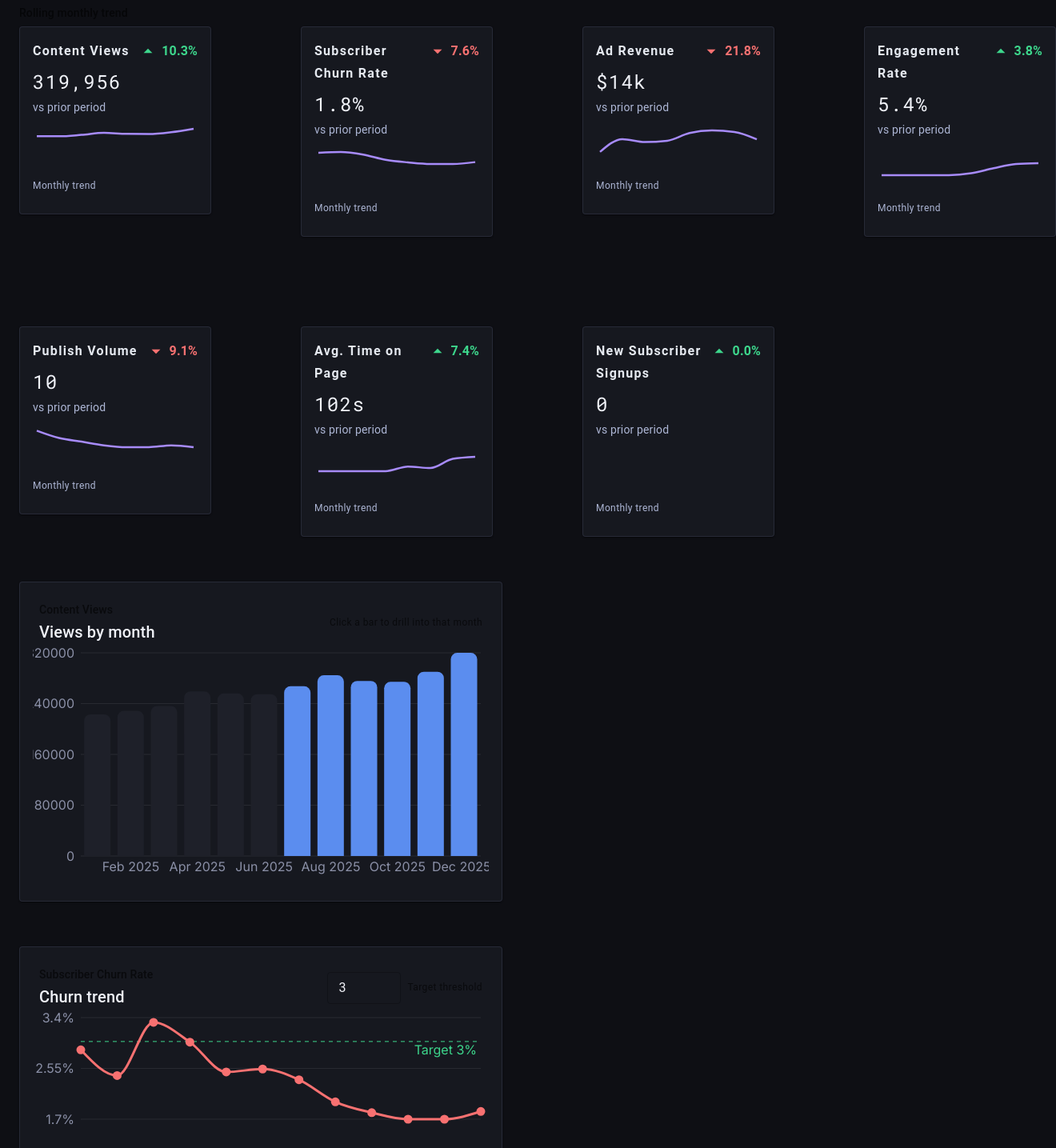
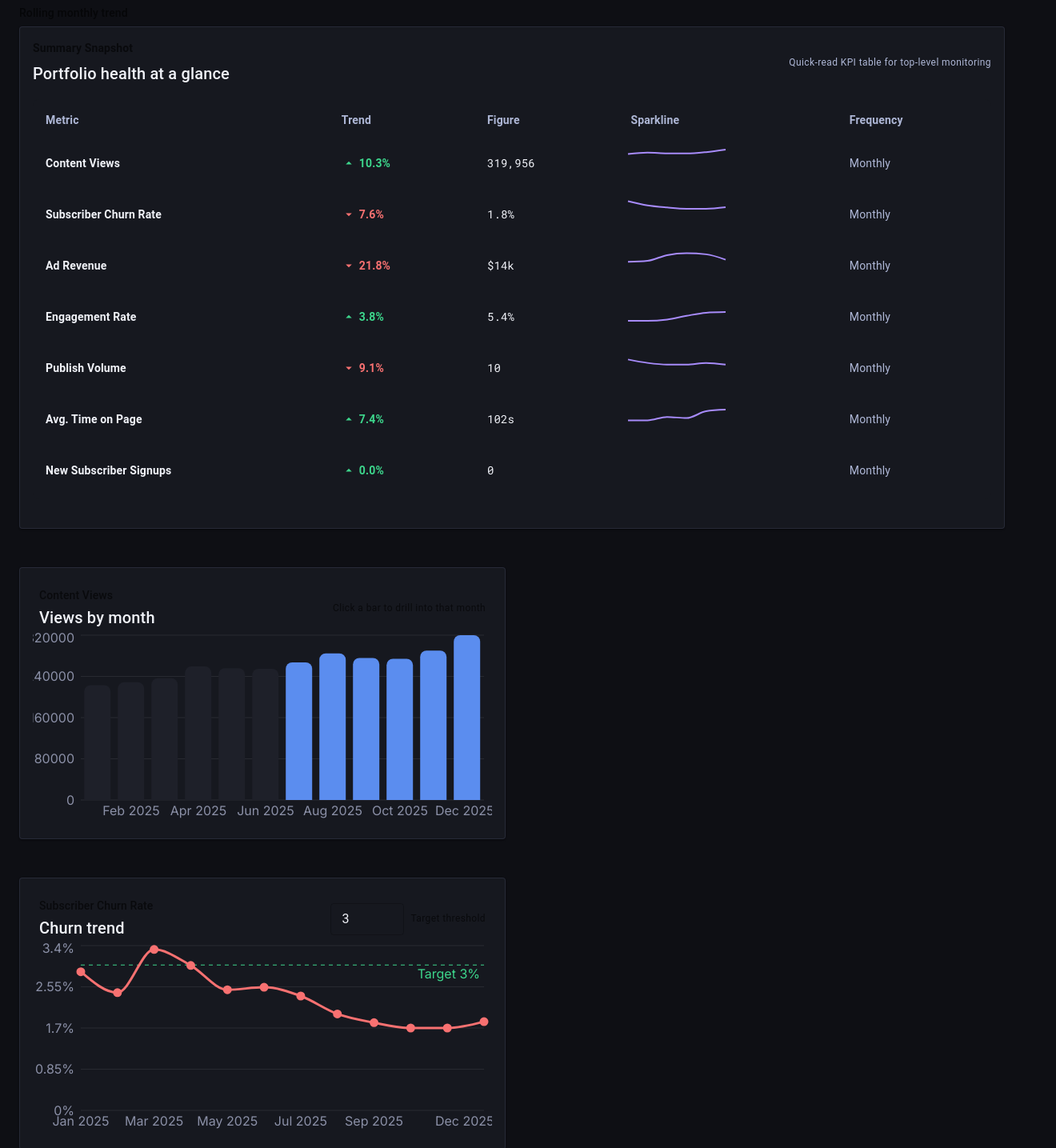
Before and after one commit to colinrobins-ux/Proto_301, a React (Vite) app: page / in a window 1280 px wide. Shown: the part 100-1535 px from the top of the page at 80% size, 1320 px wide, since content can reach past the window. Built offline with nearby package versions, Linux system fonts and the light colour scheme.

Commit message:
Updated table for portfolio health; still working on making it look right

```diff
--- a/src/App.tsx
+++ b/src/App.tsx
@@ -13,6 +13,12 @@ import {
   MenuItem,
   Select,
   SelectChangeEvent,
+  Table,
+  TableBody,
+  TableCell,
+  TableContainer,
+  TableHead,
+  TableRow,
   ToggleButton,
   ToggleButtonGroup,
   TextField,
@@ -281,59 +287,28 @@ const App = () => {
     }
   };
 
-  const metricCards = metricDefinitions.map((metric) => {
-    const rawCurrent = timeFilter === 'Year to Date' ? getYtdValues(metric.key) : getMetricValue(metric.key, currentPeriod ?? {} as ChartPoint);
-    const rawPrior = timeFilter === 'Year to Date' ? getYtdValues(metric.key) * 0.95 : getMetricValue(metric.key, priorPeriod ?? {} as ChartPoint);
+  const frequencyLabel = view === 'weekly' || timeFilter === 'This Week' || timeFilter === 'Last 30 Days' ? 'Weekly' : 'Monthly';
+
+  const metricSummaryRows = metricDefinitions.map((metric) => {
+    const rawCurrent = timeFilter === 'Year to Date' ? getYtdValues(metric.key) : getMetricValue(metric.key, currentPeriod ?? ({} as ChartPoint));
+    const rawPrior = timeFilter === 'Year to Date' ? getYtdValues(metric.key) * 0.95 : getMetricValue(metric.key, priorPeriod ?? ({} as ChartPoint));
     const { percent, direction } = formatDelta(rawCurrent, rawPrior);
     const isPositive = metric.invertTrend ? direction === 'down' : direction === 'up';
     const formattedValue = metric.valueLabel(rawCurrent);
     const formattedDelta = `${Math.abs(percent).toFixed(1)}%`;
-    const sparklineData = displayedSeries.slice(-8);
-    return (
-      <Box key={metric.key} sx={{ minWidth: 240, flex: '0 0 240px' }}>
-        <Card
-          className={`metric-card ${highlightedMetric === metric.key ? 'metric-highlight' : ''}`}
-          sx={{ cursor: 'pointer', minHeight: 220 }}
-          onClick={() => highlightedChart(metric.key)}
-          role="button"
-          aria-label={`${metric.label} card, ${formattedValue}, ${formattedDelta} vs prior period`}
-        >
-          <CardContent className="metric-card-content">
-            <Box display="flex" alignItems="flex-start" justifyContent="space-between" mb={1}>
-              <Typography variant="subtitle1" color="#E5E9F0" sx={{ fontWeight: 600, letterSpacing: '0.08em' }}>
-                {metric.label}
-              </Typography>
-              <Box display="flex" alignItems="center" gap={0.5}>
-                {isPositive ? <ArrowDropUp sx={{ color: '#3DD68C', fontSize: 26 }} /> : <ArrowDropDown sx={{ color: '#F87171', fontSize: 26 }} />}
-                <Typography variant="subtitle1" sx={{ color: isPositive ? '#3DD68C' : '#F87171', fontWeight: 700 }}>
-                  {formattedDelta}
-                </Typography>
-              </Box>
-            </Box>
-            <Typography variant="h5" sx={{ fontFamily: 'Roboto Mono, monospace', letterSpacing: '0.06em', mb: 0.75, color: '#F0F2F8' }}>
-              {formattedValue}
-            </Typography>
-            <Typography variant="body2" color="#AEB7D6" sx={{ mb: 1.5 }}>
-              vs prior period
-            </Typography>
-            <Box sx={{ width: '100%', height: 56, mb: 1 }}>
-              <ResponsiveContainer width="100%" height="100%">
-                <LineChart data={sparklineData}>
-                  <Line type="monotone" dataKey={metric.key} stroke="#A78BFA" strokeWidth={2.5} dot={false} />
-                </LineChart>
-              </ResponsiveContainer>
-            </Box>
-            <Typography variant="caption" color="#AEB7D6">
-              {view === 'weekly' || timeFilter === 'This Week' || timeFilter === 'Last 30 Days'
-                ? 'Weekly trend'
-                : timeFilter === 'Year to Date'
-                ? 'YTD trend'
-                : 'Monthly trend'}
-            </Typography>
-          </CardContent>
-        </Card>
-      </Box>
-    );
+    const sparklineData = displayedSeries.slice(-6);
+
+    return {
+      key: metric.key,
+      label: metric.label,
+      trend: {
+        isPositive,
+        formattedDelta,
+      },
+      value: formattedValue,
+      freq: frequencyLabel,
+      sparklineData,
+    };
   });
 
   const onBarClick = (data: any) => {
@@ -425,19 +400,71 @@ const App = () => {
           {currentSeriesLabel}
         </Typography>
 
-        <Grid container spacing={3} className="dashboard-row">
+        <Grid container spacing={2} className="dashboard-row">
           <Grid item xs={12}>
-            <Box
-              sx={{
-                display: 'grid',
-                gridTemplateColumns: isMobile ? 'repeat(auto-fit, minmax(220px, 1fr))' : 'repeat(4, minmax(240px, 1fr))',
-                gap: 14,
-                overflowX: isMobile ? 'auto' : 'visible',
-                pb: isMobile ? 1 : 0,
-              }}
-            >
-              {metricCards}
-            </Box>
+            <Card className="metric-card" sx={{ p: 2, pb: 1.5 }}>
+              <CardContent sx={{ p: 0 }}>
+                <Box display="flex" alignItems="center" justifyContent="space-between" mb={2}>
+                  <Box>
+                    <Typography variant="subtitle2" color="text.secondary" sx={{ fontWeight: 600 }}>
+                      Summary Snapshot
+                    </Typography>
+                    <Typography variant="h6" sx={{ color: '#F0F2F8', mt: 0.5 }}>
+                      Portfolio health at a glance
+                    </Typography>
+                  </Box>
+                  <Typography variant="caption" color="#AEB7D6">
+                    Quick-read KPI table for top-level monitoring
+                  </Typography>
+                </Box>
+                <TableContainer component={Box} sx={{ borderRadius: 2, overflow: 'hidden', background: '#16181F' }}>
+                  <Table size="small" sx={{ minWidth: 720, borderCollapse: 'separate', borderSpacing: '0 8px' }}>
+                    <TableHead>
+                      <TableRow>
+                        <TableCell sx={{ color: '#AEB7D6', borderBottom: 'none', fontWeight: 600 }}>Metric</TableCell>
+                        <TableCell sx={{ color: '#AEB7D6', borderBottom: 'none', fontWeight: 600 }}>Trend</TableCell>
+                        <TableCell sx={{ color: '#AEB7D6', borderBottom: 'none', fontWeight: 600 }}>Figure</TableCell>
+                        <TableCell sx={{ color: '#AEB7D6', borderBottom: 'none', fontWeight: 600 }}>Sparkline</TableCell>
+                        <TableCell sx={{ color: '#AEB7D6', borderBottom: 'none', fontWeight: 600 }}>Frequency</TableCell>
+                      </TableRow>
+                    </TableHead>
+                    <TableBody>
+                      {metricSummaryRows.map((row) => (
+                        <TableRow
+                          key={row.key}
+                          hover
+                          onClick={() => highlightedChart(row.key)}
+                          sx={{ cursor: 'pointer', '&:hover': { backgroundColor: 'rgba(91, 141, 239, 0.08)' } }}
+                        >
+                          <TableCell sx={{ color: '#F0F2F8', borderBottom: 'none', fontWeight: 600 }}>{row.label}</TableCell>
+                          <TableCell sx={{ color: row.trend.isPositive ? '#3DD68C' : '#F87171', borderBottom: 'none' }}>
+                            <Box display="flex" alignItems="center" gap={0.5}>
+                              {row.trend.isPositive ? <ArrowDropUp sx={{ fontSize: 18 }} /> : <ArrowDropDown sx={{ fontSize: 18 }} />}
+                              <Typography variant="body2" sx={{ fontWeight: 700 }}>
+                                {row.trend.formattedDelta}
+                              </Typography>
+                            </Box>
+                          </TableCell>
+                          <TableCell sx={{ color: '#F0F2F8', borderBottom: 'none', fontFamily: 'Roboto Mono, monospace' }}>
+                            {row.value}
+                          </TableCell>
+                          <TableCell sx={{ borderBottom: 'none', px: 0 }}>
+                            <Box sx={{ width: 140, height: 44, pl: 1 }}>
+                              <ResponsiveContainer width="100%" height="100%">
+                                <LineChart data={row.sparklineData}>
+                                  <Line type="monotone" dataKey={row.key} stroke="#A78BFA" strokeWidth={2} dot={false} />
+                                </LineChart>
+                              </ResponsiveContainer>
+                            </Box>
+                          </TableCell>
+                          <TableCell sx={{ color: '#AEB7D6', borderBottom: 'none' }}>{row.freq}</TableCell>
+                        </TableRow>
+                      ))}
+                    </TableBody>
+                  </Table>
+                </TableContainer>
+              </CardContent>
+            </Card>
           </Grid>
 
           <Grid item xs={12} md={6} ref={barRef}>
@@ -453,9 +480,9 @@ const App = () => {
                   Click a bar to drill into that month
                 </Typography>
               </Box>
-              <Box sx={{ height: 320, px: 2, pb: 2 }}>
+              <Box sx={{ height: 260, px: 2, pb: 1.5 }}>
                 <ResponsiveContainer width="100%" height="100%">
-                  <BarChart data={displayedSeries} onClick={onBarClick} margin={{ left: 0, right: 10, top: 10, bottom: 10 }}>
+                  <BarChart data={displayedSeries} onClick={onBarClick} margin={{ left: 0, right: 10, top: 6, bottom: 6 }}>
                     <CartesianGrid vertical={false} stroke="rgba(255,255,255,0.08)" />
                     <XAxis dataKey="label" tick={{ fill: '#8B90A7' }} axisLine={false} tickLine={false} />
                     <YAxis tick={{ fill: '#8B90A7' }} axisLine={false} tickLine={false} />
@@ -497,9 +524,9 @@ const App = () => {
                   </Typography>
                 </Box>
               </Box>
-              <Box sx={{ height: 320, px: 2, pb: 2 }}>
+              <Box sx={{ height: 260, px: 2, pb: 1.5 }}>
                 <ResponsiveContainer width="100%" height="100%">
-                  <LineChart data={displayedSeries} margin={{ left: 0, right: 10, top: 10, bottom: 10 }}>
+                  <LineChart data={displayedSeries} margin={{ left: 0, right: 10, top: 6, bottom: 6 }}>
                     <CartesianGrid vertical={false} stroke="rgba(255,255,255,0.08)" />
                     <XAxis dataKey="label" tick={{ fill: '#8B90A7' }} axisLine={false} tickLine={false} />
                     <YAxis tick={{ fill: '#8B90A7' }} axisLine={false} tickLine={false} unit="%" />
@@ -523,9 +550,9 @@ const App = () => {
                   <Typography variant="h6">Revenue by type</Typography>
                 </Box>
               </Box>
-              <Box sx={{ height: 320, px: 2, pb: 2 }}>
+              <Box sx={{ height: 260, px: 2, pb: 1.5 }}>
                 <ResponsiveContainer width="100%" height="100%">
-                  <AreaChart data={displayedSeries} margin={{ left: 0, right: 10, top: 10, bottom: 10 }}>
+                  <AreaChart data={displayedSeries} margin={{ left: 0, right: 10, top: 6, bottom: 6 }}>
                     <CartesianGrid vertical={false} stroke="rgba(255,255,255,0.08)" />
                     <XAxis dataKey="label" tick={{ fill: '#8B90A7' }} axisLine={false} tickLine={false} />
                     <YAxis tick={{ fill: '#8B90A7' }} axisLine={false} tickLine={false} />
@@ -550,9 +577,9 @@ const App = () => {
                   <Typography variant="h6">Audience response</Typography>
                 </Box>
               </Box>
-              <Box sx={{ height: 320, px: 2, pb: 2 }}>
+              <Box sx={{ height: 260, px: 2, pb: 1.5 }}>
                 <ResponsiveContainer width="100%" height="100%">
-                  <ComposedChart data={displayedSeries} margin={{ left: 0, right: 10, top: 10, bottom: 10 }}>
+                  <ComposedChart data={displayedSeries} margin={{ left: 0, right: 10, top: 6, bottom: 6 }}>
                     <CartesianGrid vertical={false} stroke="rgba(255,255,255,0.08)" />
                     <XAxis dataKey="label" tick={{ fill: '#8B90A7' }} axisLine={false} tickLine={false} />
                     <YAxis yAxisId="left" tick={{ fill: '#8B90A7' }} axisLine={false} tickLine={false} unit="%" />
@@ -579,9 +606,9 @@ const App = () => {
                   Click a dot to pin details
                 </Typography>
               </Box>
-              <Box sx={{ height: 420, px: 2, pb: 2 }}>
+              <Box sx={{ height: 300, px: 2, pb: 1.5 }}>
                 <ResponsiveContainer width="100%" height="100%">
-                  <ScatterChart margin={{ left: 0, right: 20, top: 10, bottom: 10 }}>
+                  <ScatterChart margin={{ left: 0, right: 20, top: 6, bottom: 6 }}>
                     <CartesianGrid stroke="rgba(255,255,255,0.08)" />
                     <XAxis type="number" dataKey="x" name="Engagement" unit="%" tick={{ fill: '#8B90A7' }} axisLine={false} tickLine={false} />
                     <YAxis type="number" dataKey="y" name="Avg time" unit="s" tick={{ fill: '#8B90A7' }} axisLine={false} tickLine={false} />
```
Also changed, not shown: 3 other files (tests, documents, lock files or other folders).
